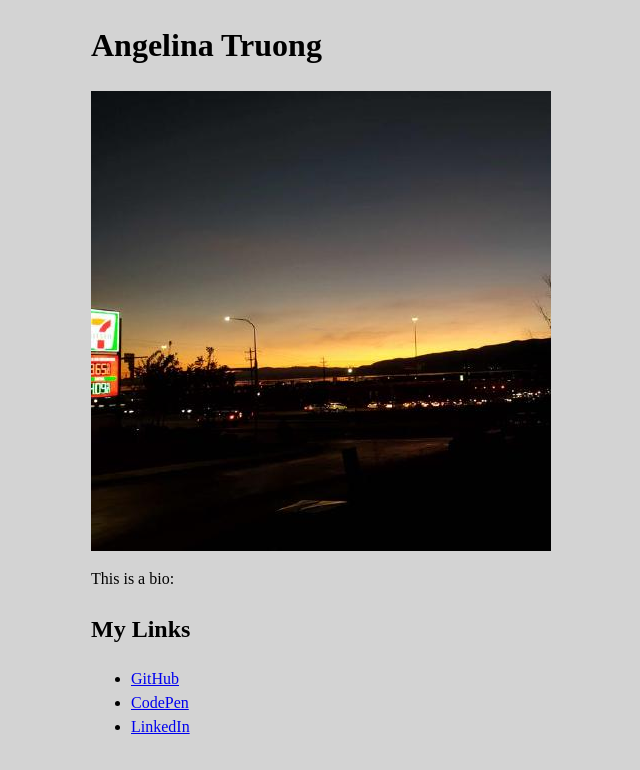
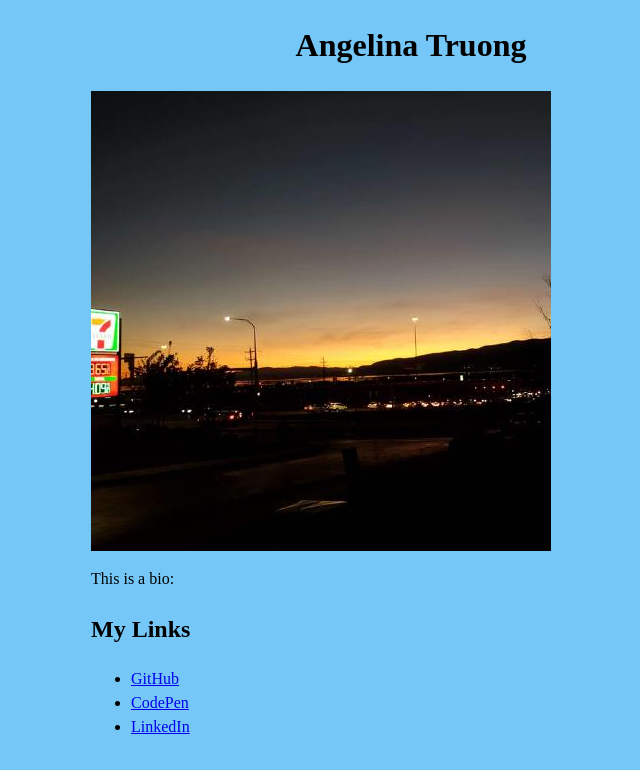
Before and after one commit to bitebitbytebeta/LandingPage, a plain HTML site: page index.html in a window 1280 px wide. Shown: the whole page, without its empty margins (229-869 px from the left). Drawn offline with nearby package versions, Linux system fonts and the light colour scheme.

Commit message:
styling fun

```diff
--- a/style.css
+++ b/style.css
@@ -1,9 +1,11 @@
 /* Have fun. This is your site. */
 
 body {
-  background: lightgray;
+  background: rgb(116, 199, 247);
 }
-
+h1{
+  text-align: center;
+}
 /* Main Container */
 main {
   width: 100%;
```
